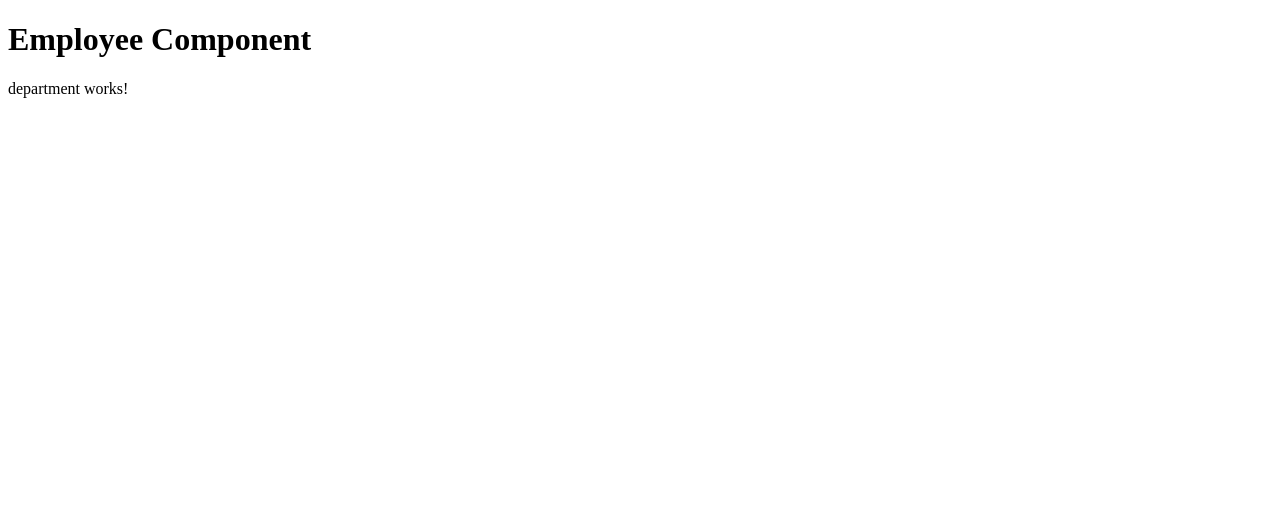
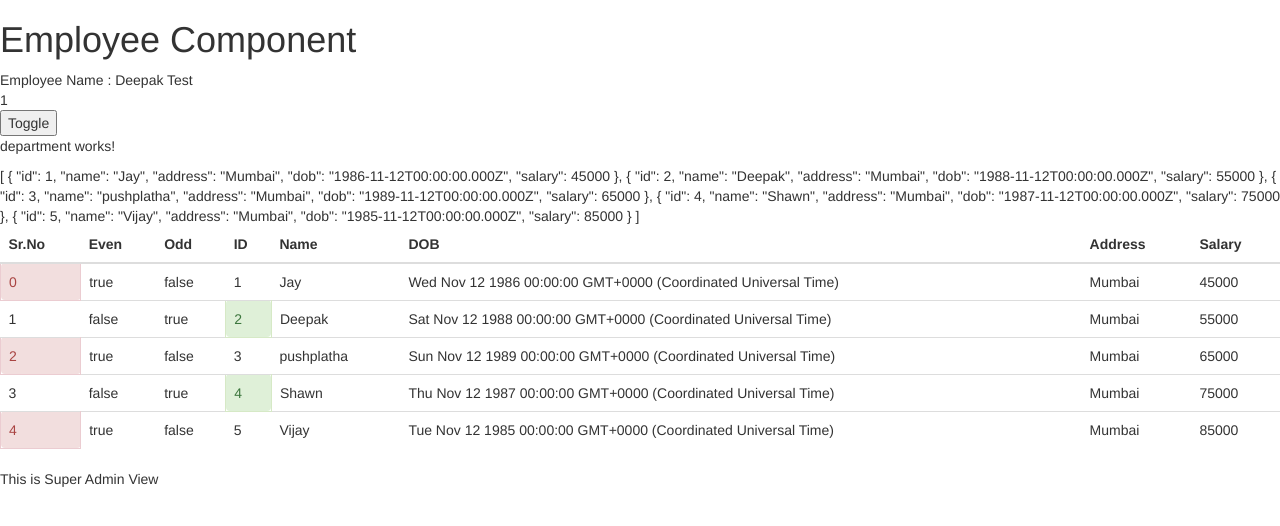
Before and after one commit to santoshyadav198613/ContactManagementApp, an Angular app: page / in a window 1280 px wide. Shown: the top 526 px of the page. Built offline with nearby package versions, Linux system fonts and the light colour scheme.

Commit message:
added Binding and built-in directives

```diff
--- a/package.json
+++ b/package.json
@@ -21,6 +21,7 @@
     "@angular/platform-browser": "^5.0.0",
     "@angular/platform-browser-dynamic": "^5.0.0",
     "@angular/router": "^5.0.0",
+    "bootstrap": "^3.3.7",
     "core-js": "^2.4.1",
     "rxjs": "^5.5.2",
     "zone.js": "^0.8.14"
--- a/src/app/employee/employee.component.html
+++ b/src/app/employee/employee.component.html
@@ -2,5 +2,73 @@
   Employee Component
 
 </h1>
+Employee Name : {{empName}} {{lastName}}
+
+<div [ngClass]="{'alert alert-danger' : visible }"  [id]="empId" [innerText]="empId">
+
+</div>
+
+<div *ngIf="visible" [id]="empId" [innerText]="empId">
+
+</div>
+
+<button type="button" (click)="toggle()">Toggle</button>
 
 <con-department></con-department>
+
+
+{{employeeList | json }}
+
+<table class="table">
+  <thead>
+    <tr>
+      <th>Sr.No</th>
+      <th>Even</th>
+      <th>Odd</th>
+      <th>ID</th>
+      <th>Name</th>
+      <th>DOB</th>
+      <th>Address</th>
+      <th>Salary</th>
+    </tr>
+  </thead>
+  <tbody>
+    <tr *ngFor="let employee of employeeList;let i=index; let even= even; let odd = odd">
+      <td [ngClass]="{'alert alert-danger' : even }">{{i}}</td>
+      <td >{{even}}</td>
+      <td>{{odd}}</td>
+      <td [ngClass]="{'alert alert-success' : odd }">
+        {{employee.id}}
+      </td>
+      <td>
+        {{employee.name}}
+      </td>
+      <td>
+        {{employee.dob}}
+      </td>
+      <td>
+        {{employee.address}}
+      </td>
+      <td>
+        {{employee.salary}}
+      </td>
+    </tr>
+  </tbody>
+
+</table>
+
+
+<div [ngSwitch]="empRole">
+  <div *ngSwitchCase="'Super Admin'">
+    This is Super Admin View
+  </div>
+  <div *ngSwitchCase="'Admin'">
+    This is Admin View
+  </div>
+  <div *ngSwitchCase="'User'">
+    This is User View
+  </div>
+  <div *ngSwitchCaseDefault>
+    This is Default View
+  </div>
+</div>
--- a/src/app/employee/employee.component.ts
+++ b/src/app/employee/employee.component.ts
@@ -1,4 +1,6 @@
 import { Component, OnInit } from '@angular/core';
+
+import { Employee } from './employee';
 
 @Component({
   selector: 'app-employee',
@@ -8,7 +10,24 @@ import { Component, OnInit } from '@angular/core';
 })
 export class EmployeeComponent {
   empName: string = 'Deepak';
+  lastName: string = 'Test';
+  empId: number = 1;
+  visible: boolean = false;
+  employeeList: Employee[] = [
+    { id: 1, name: 'Jay', address: 'Mumbai', dob: new Date('12-Nov-1986'), salary: 45000 },
+    { id: 2, name: 'Deepak', address: 'Mumbai', dob: new Date('12-Nov-1988'), salary: 55000 },
+    { id: 3, name: 'pushplatha', address: 'Mumbai', dob: new Date('12-Nov-1989'), salary: 65000 },
+    { id: 4, name: 'Shawn', address: 'Mumbai', dob: new Date('12-Nov-1987'), salary: 75000 },
+    { id: 5, name: 'Vijay', address: 'Mumbai', dob: new Date('12-Nov-1985'), salary: 85000 },
+  ];
+  empRole: string = 'Super Admin';
+
+  // employeeList : Array<Employee> =
 
   constructor() { }
 
+
+  toggle() {
+    this.visible = !this.visible;
+  }
 }
--- /dev/null
+++ b/src/app/employee/employee.ts
@@ -0,0 +1,7 @@
+export class Employee {
+    id: number;
+    name: string;
+    dob: Date;
+    salary: number;
+    address: string;
+}
--- a/src/styles.css
+++ b/src/styles.css
@@ -1 +1,2 @@
 /* You can add global styles to this file, and also import other style files */
+@import "~bootstrap/dist/css/bootstrap.css";
```
Also changed, not shown: src/notes/Angular.txt, src/notes/Binding.txt (added), 1 other file (tests, documents, lock files or other folders).
